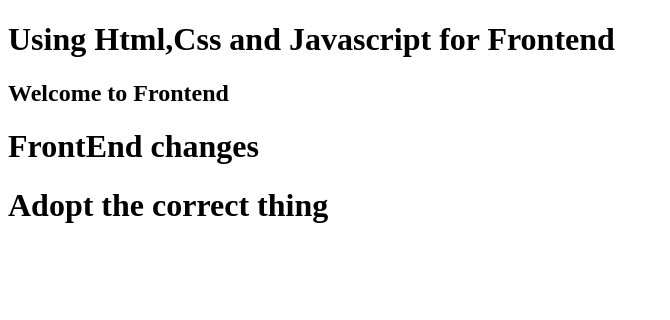
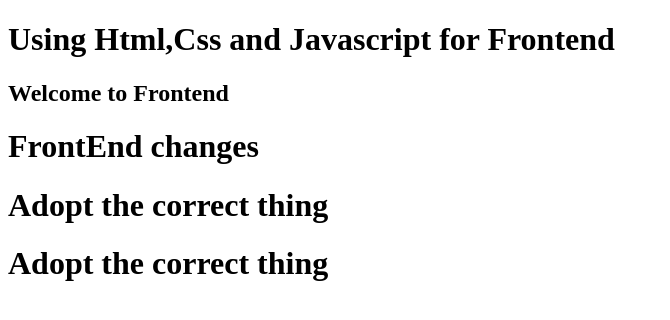
Before and after one commit to BharathKumar257/BootStrapRepo, a plain HTML site: page front.html in a window 1280 px wide. Shown: the whole page, without its empty margins (0-670 px from the left). Drawn offline with Linux system fonts and the light colour scheme.

Commit message:
fix:added a new line

```diff
--- a/front.html
+++ b/front.html
@@ -10,5 +10,6 @@
     <h2>Welcome to Frontend</h2>
     <h1>FrontEnd changes</h1>
     <h1> Adopt the correct thing</h1>
+    <h1>Adopt the correct thing</h1>
 </body>
 </html>
```
